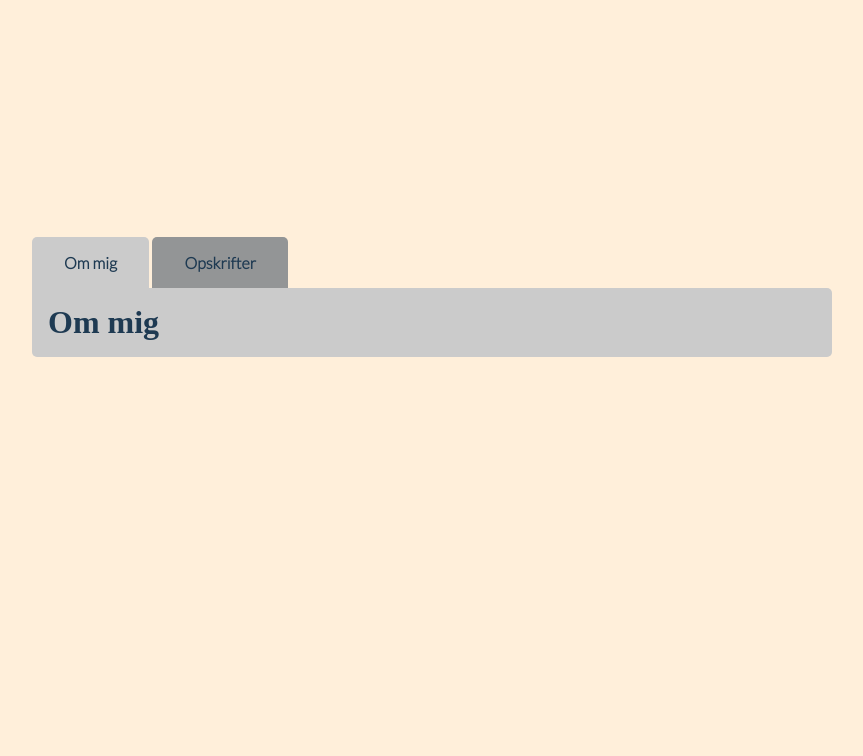
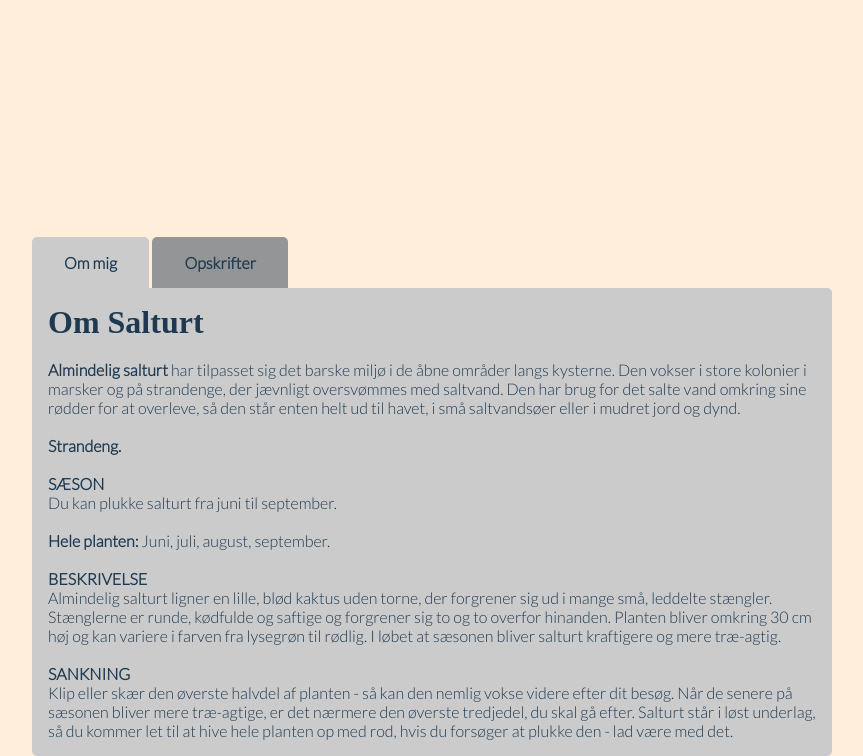
Before and after one commit to michelleenoe/team13, a plain HTML site: page items.html in a window 1280 px wide. Shown: the part 753-1509 px from the top of the page, without its empty margins (208-1071 px from the left). Before the commit the page ends 1110 px from the top, so only its background shows below. Drawn offline with Linux system fonts and the light colour scheme; no server answers; a web font is replaced by a local one.

Commit message:
used too many br not legal i know

```diff
--- a/items.html
+++ b/items.html
@@ -109,7 +109,35 @@
         <input type="radio" name="tabs" id="tabone" checked="checked" />
         <label for="tabone">Om mig</label>
         <div class="tab">
-          <h1 id="itemTitle">Om mig</h1>
+          <h1 id="itemTitle">
+            <h1>Om Salturt</h1>
+            <br>
+          <p>
+            <strong>Almindelig salturt</strong> har tilpasset sig det barske miljø i de åbne områder langs kysterne. Den vokser i store kolonier i marsker og på strandenge, der jævnligt oversvømmes med saltvand. Den har brug for det salte vand omkring sine rødder for at overleve, så den står enten helt ud til havet, i små saltvandsøer eller i mudret jord og dynd.
+          </p>
+          <br>
+          <p>
+            <strong>Strandeng.</strong>
+          </p>
+          <br>
+          <p>
+            <strong>SÆSON</strong><br>
+            Du kan plukke salturt fra juni til september.
+          </p>
+          <br>
+          <p>
+            <strong>Hele planten:</strong> Juni, juli, august, september.
+          </p>
+          <br>
+          <p>
+            <strong>BESKRIVELSE</strong><br>
+            Almindelig salturt ligner en lille, blød kaktus uden torne, der forgrener sig ud i mange små, leddelte stængler. Stænglerne er runde, kødfulde og saftige og forgrener sig to og to overfor hinanden. Planten bliver omkring 30 cm høj og kan variere i farven fra lysegrøn til rødlig. I løbet at sæsonen bliver salturt kraftigere og mere træ-agtig.
+          </p>
+          <br>
+          <p>
+            <strong>SANKNING</strong><br>
+            Klip eller skær den øverste halvdel af planten - så kan den nemlig vokse videre efter dit besøg. Når de senere på sæsonen bliver mere træ-agtige, er det nærmere den øverste tredjedel, du skal gå efter. Salturt står i løst underlag, så du kommer let til at hive hele planten op med rod, hvis du forsøger at plukke den - lad være med det.
+          </p></h1>
           <p class="kategori" id="itemKategori"></p>
           <p class="landskab" id="itemLandskab"></p>
           <p class="season" id="itemSeason"></p>
@@ -121,8 +149,10 @@
         <div class="tab">
           <h1>Opskrifter</h1>
           <p>
+            <br>
             <strong>GRILLET STRANDMÆLDE MED RØGET OKSEMARV</strong><br>
             <strong>INGREDIENSER</strong>
+            <br>
             <ul>
               <li>500 g strandmældeskud</li>
               <li>50 g olivenolie</li>
@@ -135,20 +165,23 @@
               <li>Ristet brød</li>
             </ul>
 
+            <br>
             <strong>BRUGTE PLANTEDELE</strong><br>
             De grønne blade<br>
 
             <strong>UDSTYR</strong><br>
             Grill<br>
+            <br>
 
             <strong>FREMGANGSMÅDE</strong>
+            <br>
             <ol>
-              <li>Tænd grillen og sørg for, at den er varm og klar.</li>
-              <li>Start med at pensle strandmælden med lidt olie.</li>
-              <li>Skær oksemarv ud i mindre, mundrette stykker. Grill oksemarven og overfør til en lun metalskål.</li>
-              <li>Grill herefter strandmælden meget kort og overfør til skålen med marv. Strandmælden skal være på den varme grill i nogle sekunder. De skal tage lidt farve, men må endelig ikke være helt gennemtilberedte og</li>
-              <li>Hak persille og vilde urter fint og tilføj til skålen med oksemarv, sammen med eddike og fiskesauce.</li>
-              <li>Rør rundt og anret det hele på en lun tallerken. Server med ristet brød.</li>
+              <li>Tænd grillen og sørg for, at den er varm og klar.</li><br>
+              <li>Start med at pensle strandmælden med lidt olie.</li><br>
+              <li>Skær oksemarv ud i mindre, mundrette stykker. Grill oksemarven og overfør til en lun metalskål.</li><br>
+              <li>Grill herefter strandmælden meget kort og overfør til skålen med marv. Strandmælden skal være på den varme grill i nogle sekunder. De skal tage lidt farve, men må endelig ikke være helt gennemtilberedte og</li><br>
+              <li>Hak persille og vilde urter fint og tilføj til skålen med oksemarv, sammen med eddike og fiskesauce.</li><br>
+              <li>Rør rundt og anret det hele på en lun tallerken. Server med ristet brød.</li><br>
             </ol>
           </p>
         </div>
```
